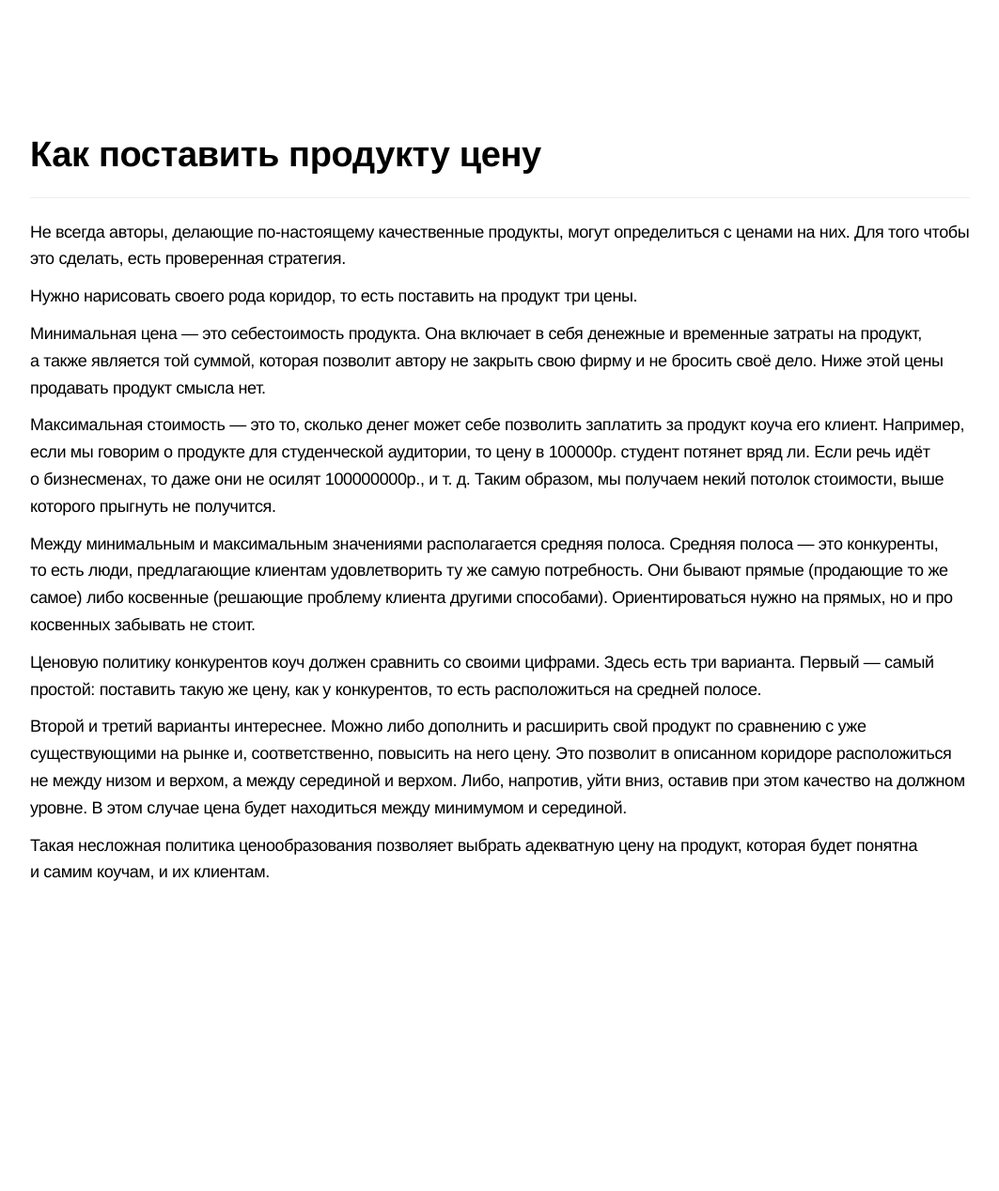
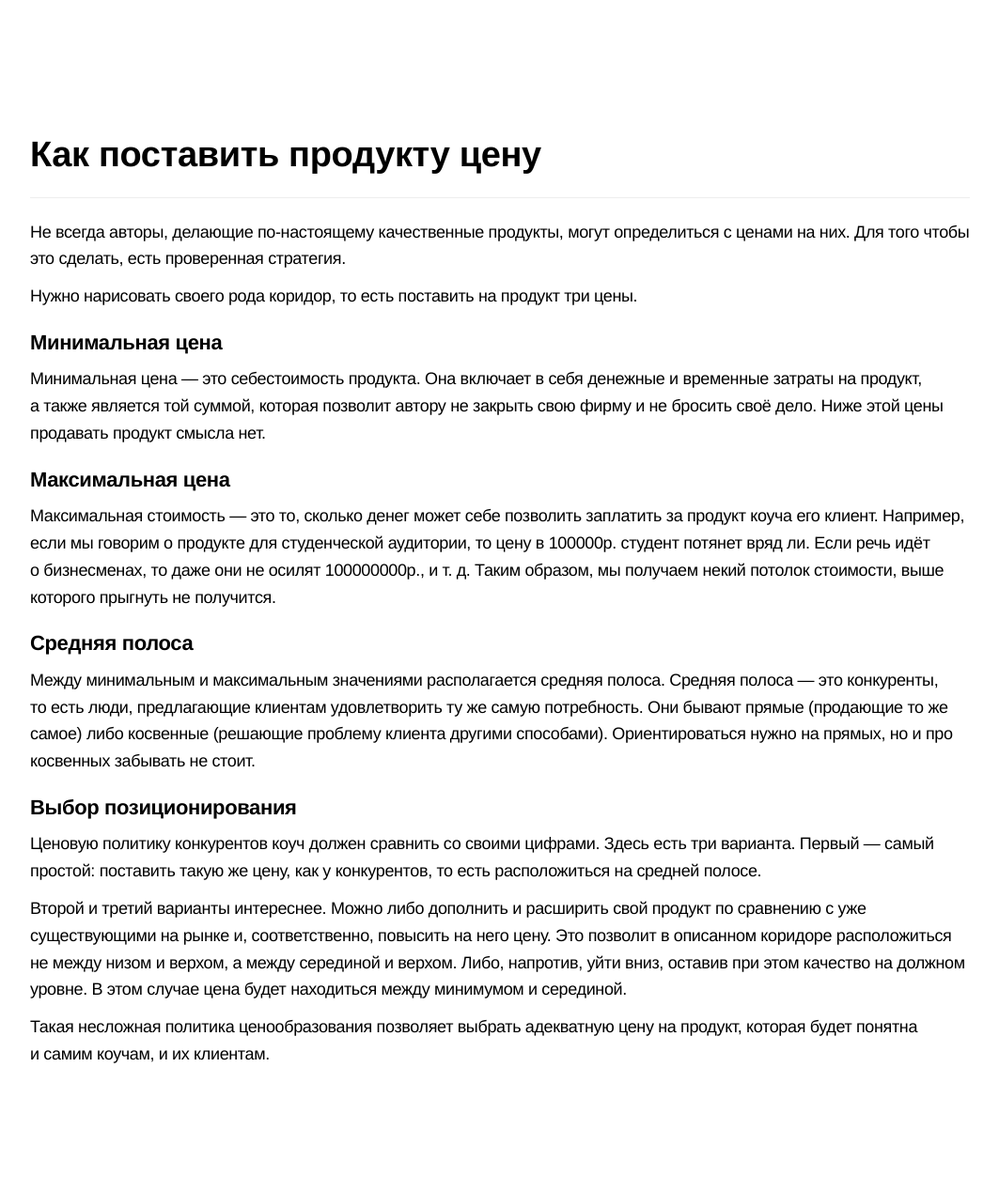
Before and after one commit to bz-icoach/bz-icoach.github.io, a Jekyll site: the page built from _posts/2018-01-10-kak-postavit-produktu-cenu.md, in a window 1280 px wide. Shown: the whole page at 94% size, without its empty margins (108-1171 px from the left). Built offline with Jekyll 4.4.1, drawn with Linux system fonts in a browser that asks for light colours; nearby versions of some CDN libraries; before the commit the page ends 1074 px from its top, so only the background shows below that.

Commit message:
Update 2018-01-10-kak-postavit-produktu-cenu.md

```diff
--- a/_posts/2018-01-10-kak-postavit-produktu-cenu.md
+++ b/_posts/2018-01-10-kak-postavit-produktu-cenu.md
@@ -7,11 +7,19 @@ title: Как поставить продукту цену
 
 Нужно нарисовать своего рода коридор, то есть поставить на продукт три цены.
 
+### Минимальная цена
+
 Минимальная цена — это себестоимость продукта. Она включает в себя денежные и временные затраты на продукт, а также является той суммой, которая позволит автору не закрыть свою фирму и не бросить своё дело. Ниже этой цены продавать продукт смысла нет.
+
+### Максимальная цена
 
 Максимальная стоимость — это то, сколько денег может себе позволить заплатить за продукт коуча его клиент. Например, если мы говорим о продукте для студенческой аудитории, то цену в 100000р. студент потянет вряд ли. Если речь идёт о бизнесменах, то даже они не осилят 100000000р., и т. д. Таким образом, мы получаем некий потолок стоимости, выше которого прыгнуть не получится.
 
+### Средняя полоса
+
 Между минимальным и максимальным значениями располагается средняя полоса. Средняя полоса — это конкуренты, то есть люди, предлагающие клиентам удовлетворить ту же самую потребность. Они бывают прямые (продающие то же самое) либо косвенные (решающие проблему клиента другими способами). Ориентироваться нужно на прямых, но и про косвенных забывать не стоит.
+
+### Выбор позиционирования
 
 Ценовую политику конкурентов коуч должен сравнить со своими цифрами. Здесь есть три варианта. Первый — самый простой: поставить такую же цену, как у конкурентов, то есть расположиться на средней полосе.
 
```
